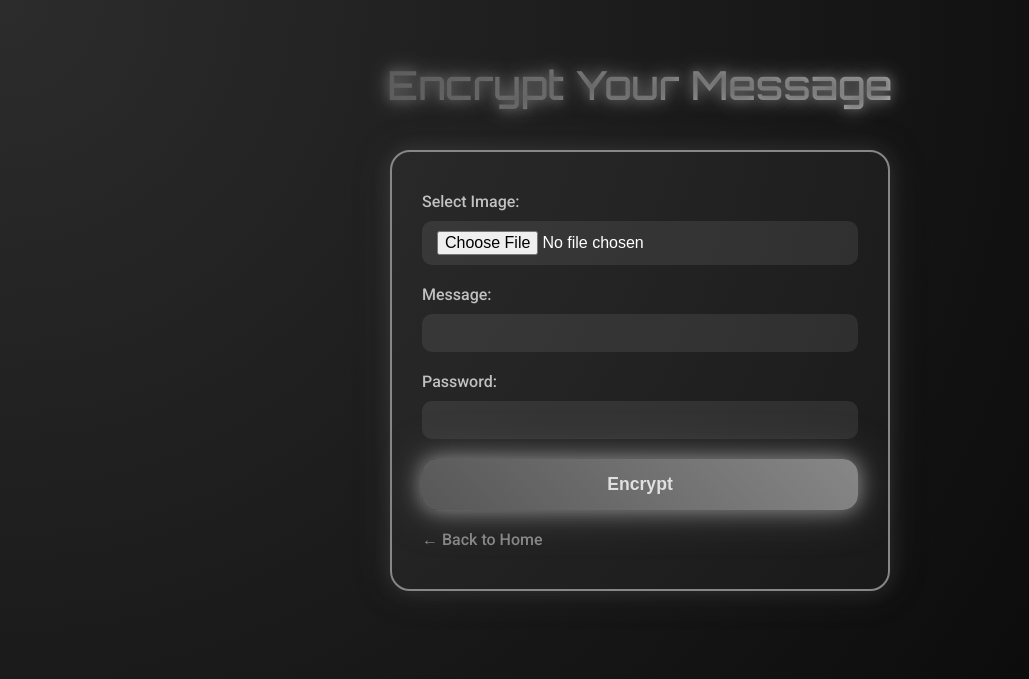
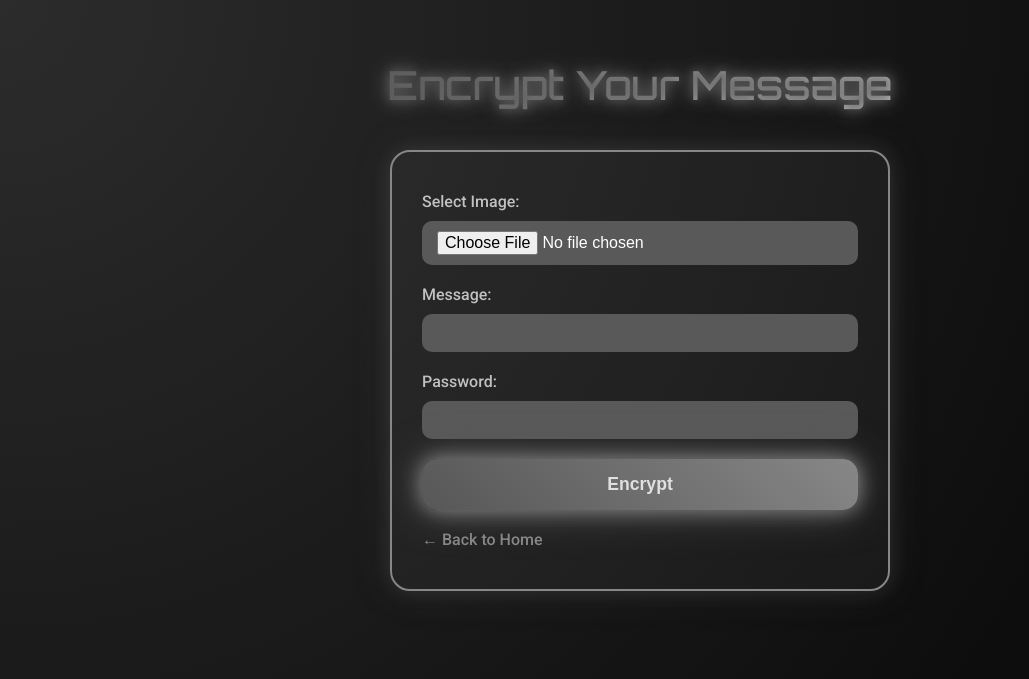
Before and after one commit to Sahana240107/PixelVault, a Flask app: page /encrypt in a window 1280 px wide. Shown: the top 679 px of the page, without its empty margins (0-1029 px from the left). Run offline with Flask 3, Linux system fonts and the light colour scheme.

Commit message:
styles.css changed

```diff
--- a/static/styles.css
+++ b/static/styles.css
@@ -138,7 +138,7 @@ a { text-decoration: none; }
     border-radius: 10px;
     border: none;
     outline: none;
-    background: rgba(200,200,200,0.1);
+    background: #595959;
     color: #ffffff;
     font-size: 1rem;
 }
```
